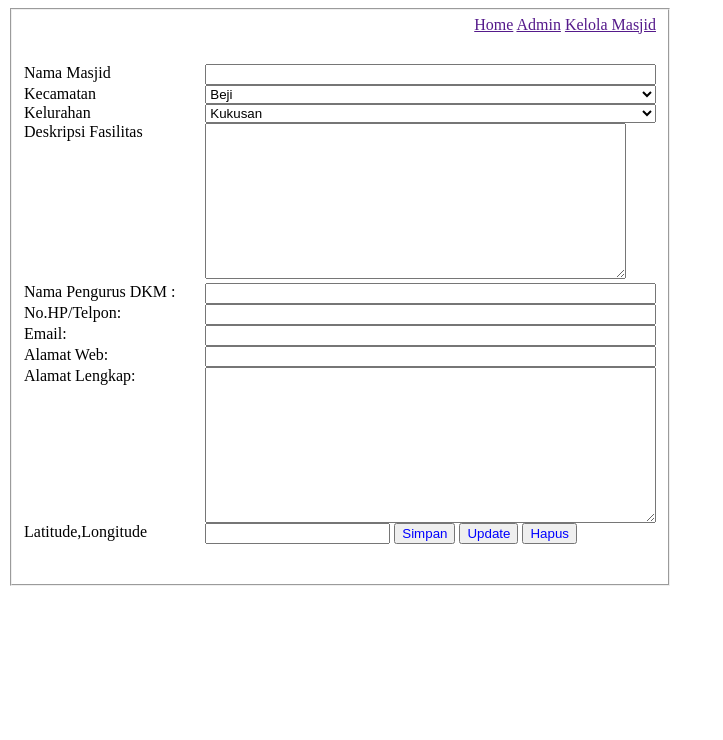
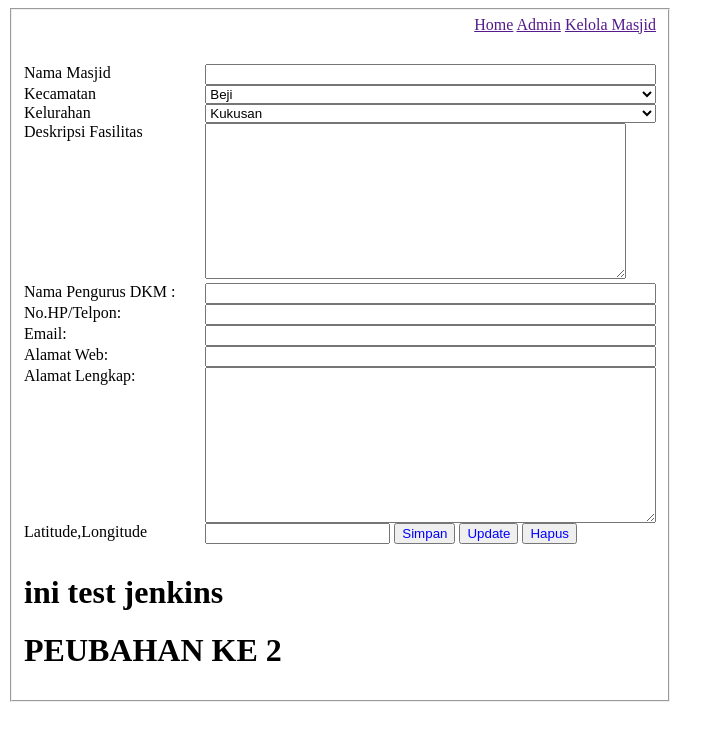
Before and after one commit to ryanraditya/form-masjid, a plain HTML site: page index.html in a window 1280 px wide. Shown: the whole page, without its empty margins (0-723 px from the left). Drawn offline with Linux system fonts and the light colour scheme.

Commit message:
test ci cd auto deploy

```diff
--- a/index.html
+++ b/index.html
@@ -55,6 +55,8 @@
             </div>
         </div>
     </body>
+    <h1>ini test jenkins</h1>
+    <h1>PEUBAHAN KE 2</h1>
 </fieldset>
 
 </html>
```
